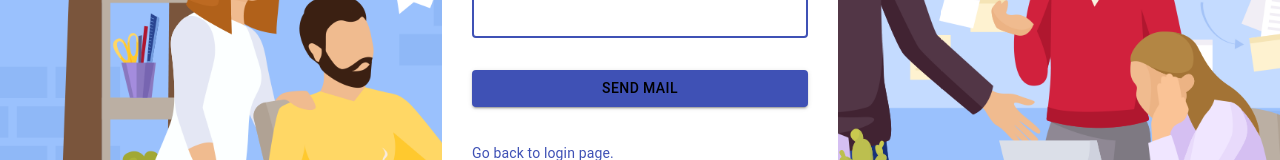
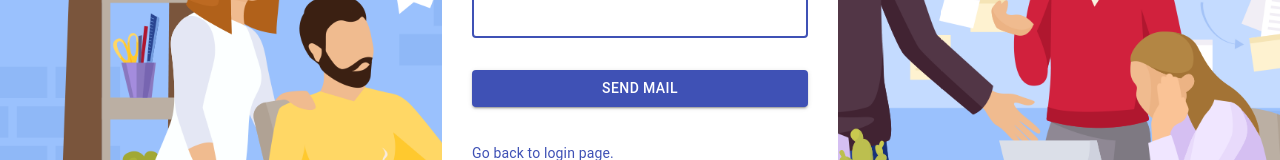
Before and after one commit to Arjunbhavsar/Job-Portal, a React (Create React App) app: page /ForgotPassword in a window 1280 px wide. Shown: the part 296-456 px from the top of the page. Built offline with nearby package versions, Linux system fonts and the light colour scheme.

Commit message:
Add files via upload

```diff
--- a/src/css/LoginComponent.css
+++ b/src/css/LoginComponent.css
@@ -49,7 +49,7 @@ form[class^="jss"] {
     margin-bottom: 10px;
 }
 
-button span {
+.google-button button span {
     color: black;
 }
 
```
